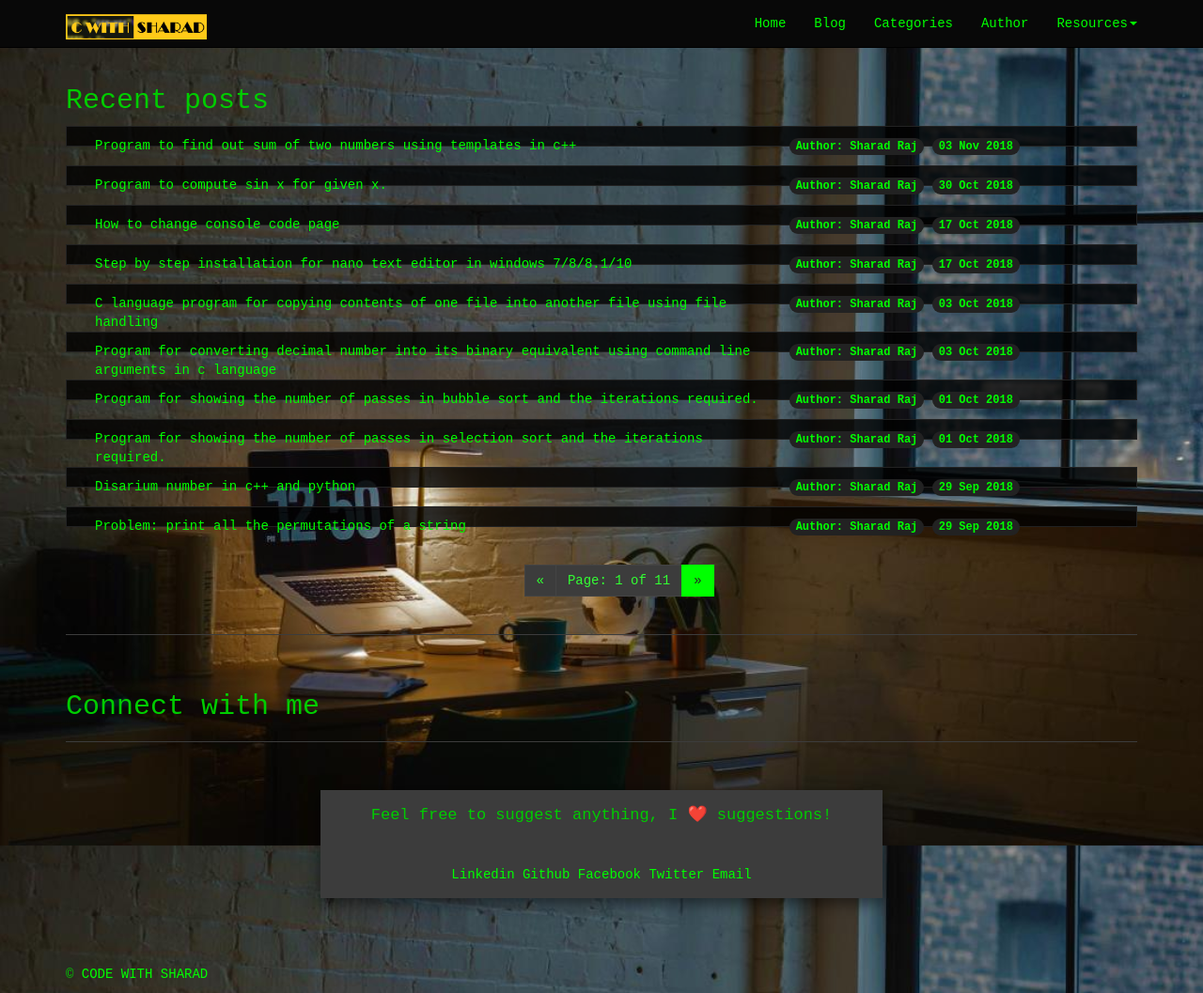
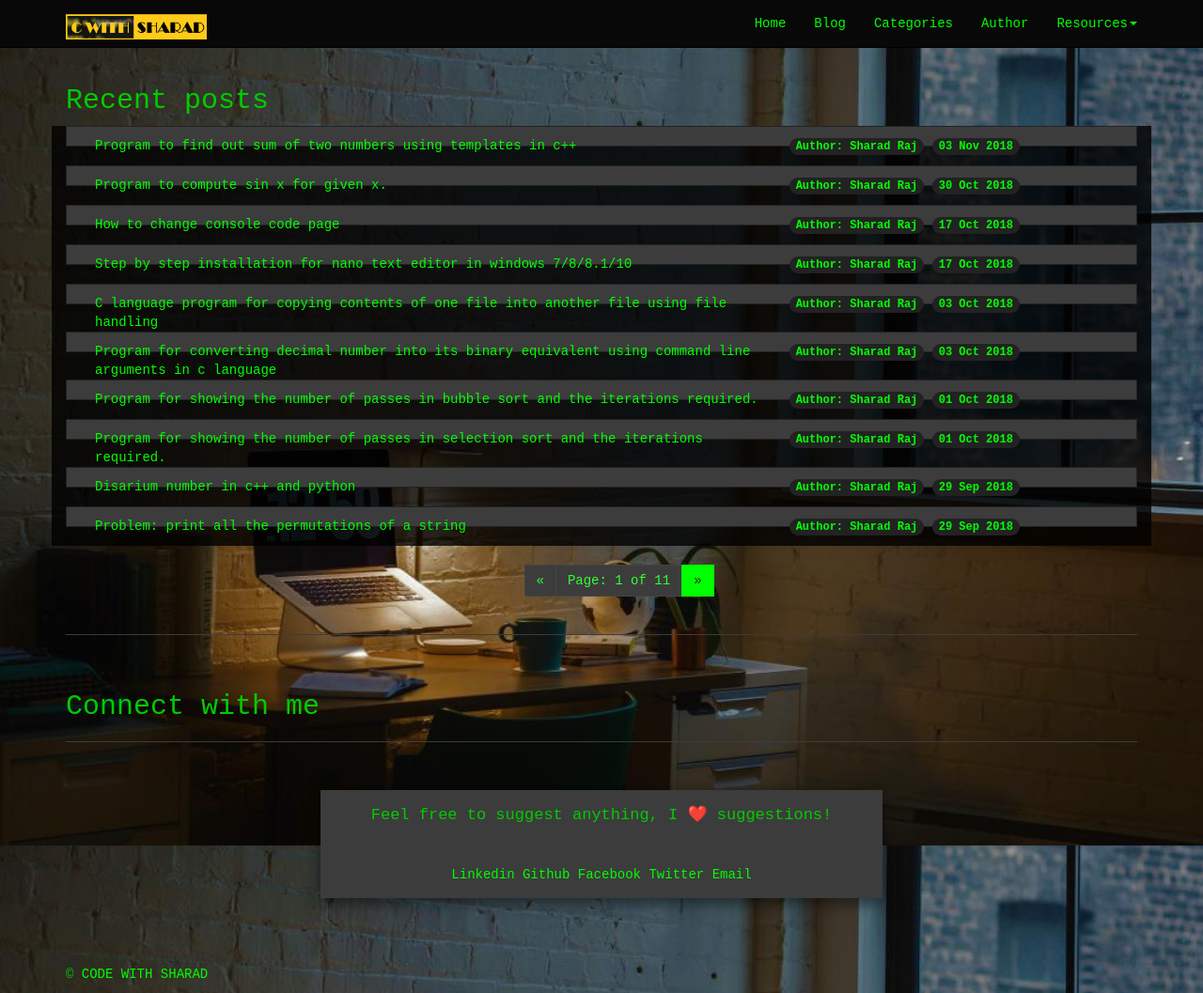
Before and after one commit to cwithsharad/cwithsharad.github.io, a Jekyll site: the page built from blog/index.html, in a window 1280 px wide. Shown: the whole page at 94% size. Built offline with Jekyll 4.4.1, drawn with Linux system fonts in a browser that asks for light colours; emoji names are drawn with the system emoji font; the list of posts is cut into pages by our own code.

Commit message:
Update index.html

```diff
--- a/blog/index.html
+++ b/blog/index.html
@@ -10,11 +10,11 @@
 {% endif %}
 
 
-<div class="row">
+<div class="row" style="background:rgb(0,0,0,0.8)!important">
 	{% for post in paginator.posts %}
-		<div class="col-lg-12">
+		<div class="col-lg-12" >
 			<ul class="list-group">
-				<li class="list-group-item" style="background:rgb(0,0,0,0.8)!important">
+				<li class="list-group-item">
 					<div class="col-lg-8">
 						<a href="{{post.url}}">{{ post.title | capitalize }}</a>
 					</div>
```
